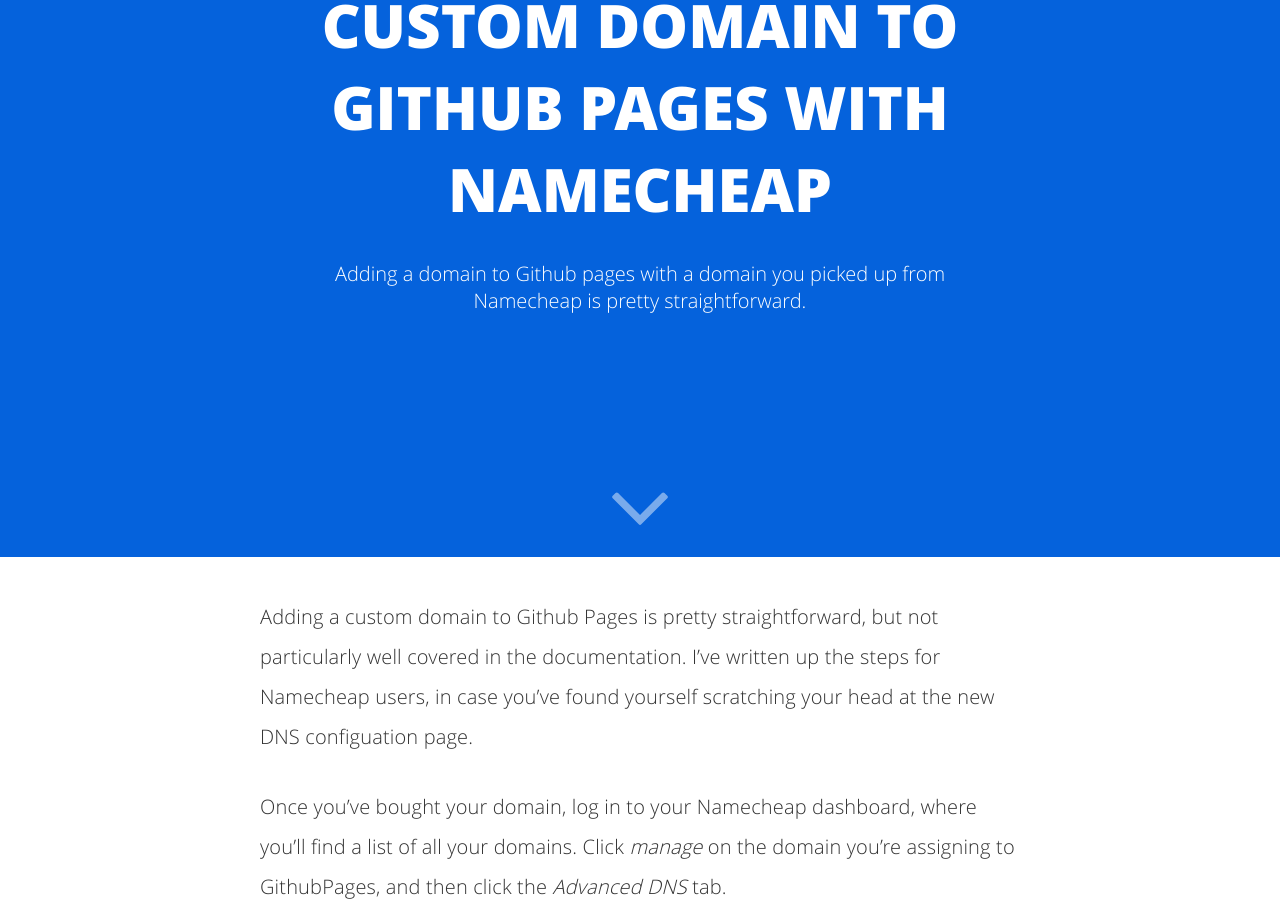
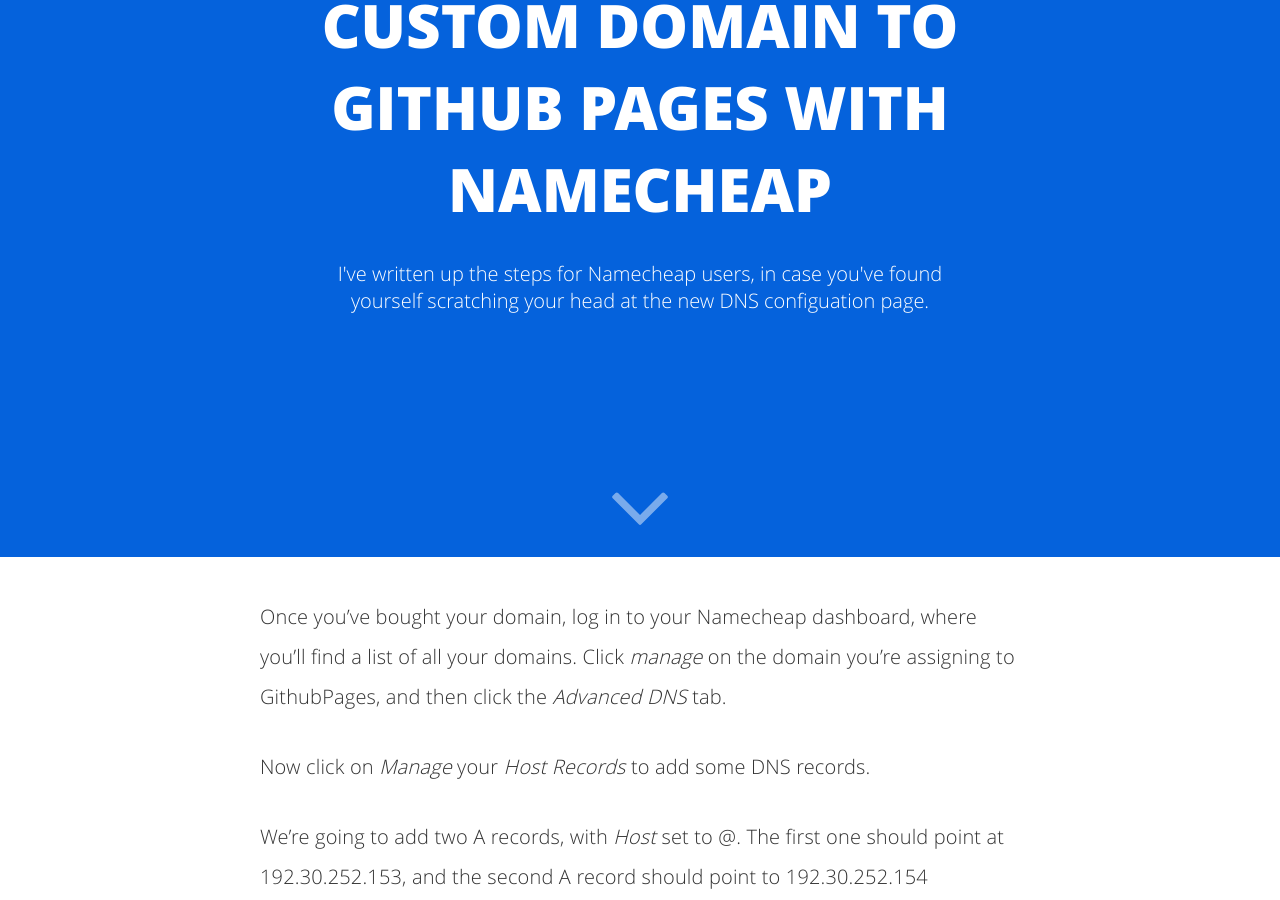
Before and after one commit to Dnncha/dnncha.github.io, a Jekyll site: the page built from _posts/2015-10-06-how-to-add-a-custom-domain-to-github-pages-with-namecheap.md, in a window 1280 px wide and 900 px high, scrolled down 343 px. Built offline with Jekyll 4.4.1, drawn with Linux system fonts in a browser that asks for light colours; comment, search, counter and statistics services are not loaded.

Commit message:
Namecheap DNS

```diff
--- a/_posts/2015-10-06-how-to-add-a-custom-domain-to-github-pages-with-namecheap.md
+++ b/_posts/2015-10-06-how-to-add-a-custom-domain-to-github-pages-with-namecheap.md
@@ -3,7 +3,7 @@
 title: "How to add a custom domain to GitHub Pages with Namecheap"
 date: 2015-10-06 19:31:36
 image: '/assets/img/'
-description: "Adding a domain to Github pages with a domain you picked up from Namecheap is pretty straightforward. "
+description: "I've written up the steps for Namecheap users, in case you've found yourself scratching your head at the new DNS configuation page. "
 tags:
 - github pages
 - jekyll
@@ -11,8 +11,6 @@
 categories:
 twitter_text: 'How to add a custom domain to Github Pages with Namecheap'
 ---
-
-Adding a custom domain to Github Pages is pretty straightforward, but not particularly well covered in the documentation. I've written up the steps for Namecheap users, in case you've found yourself scratching your head at the new DNS configuation page.
 
 Once you've bought your domain, log in to your Namecheap dashboard, where you'll find a list of all your domains. Click *manage* on the domain you're assigning to GithubPages, and then click the *Advanced DNS* tab.
 
```
